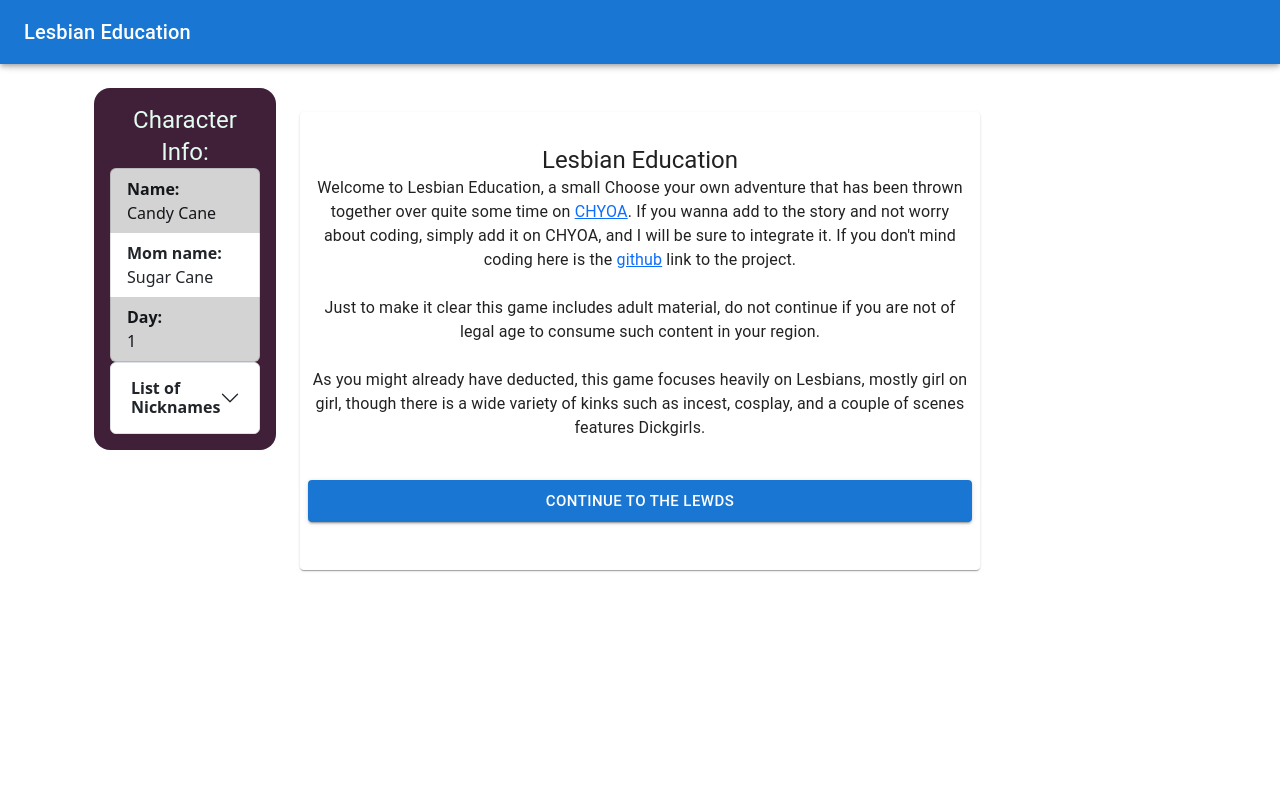
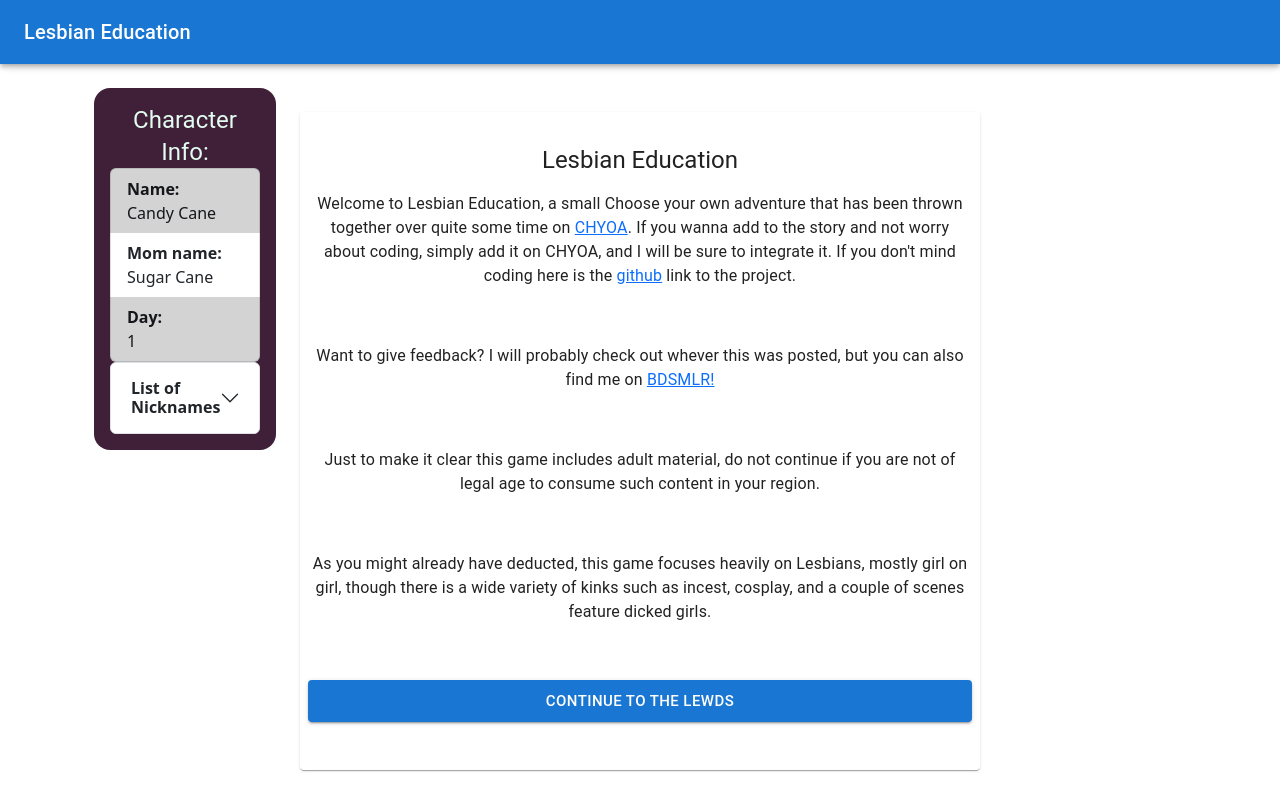
Before and after one commit to PuppySlut/LE, a React (Create React App) app: page / in a window 1280 px wide. Built offline with nearby package versions, Linux system fonts and the light colour scheme; a web font is replaced by a local one.

Commit message:
Update Landing.js

```diff
--- a/src/components/Landing.js
+++ b/src/components/Landing.js
@@ -11,7 +11,7 @@ const Landing = (props) => {
       <Typography variant="h5" align="center">
         Lesbian Education
       </Typography>
-      <Typography align="center">
+      <Typography align="center" className="my-3">
         Welcome to Lesbian Education, a small Choose your own adventure that has
         been thrown together over quite some time on{" "}
         <a
@@ -34,15 +34,27 @@ const Landing = (props) => {
         link to the project.
       </Typography>
       <br />
-      <Typography align="center">
+      <Typography align="center" className="my-3">
+        Want to give feedback? I will probably check out whever this was posted,
+        but you can also find me on{" "}
+        <a
+          target="_blank"
+          rel="noopener noreferrer"
+          href="https://bdsmlr.com/blog/MostlyLesbianLewds"
+        >
+          BDSMLR!
+        </a>
+      </Typography>
+      <br />
+      <Typography align="center" className="my-3">
         Just to make it clear this game includes adult material, do not continue
         if you are not of legal age to consume such content in your region.
       </Typography>
       <br />
-      <Typography align="center">
+      <Typography align="center" className="my-3">
         As you might already have deducted, this game focuses heavily on
         Lesbians, mostly girl on girl, though there is a wide variety of kinks
-        such as incest, cosplay, and a couple of scenes features Dickgirls.
+        such as incest, cosplay, and a couple of scenes feature dicked girls.
       </Typography>
       <br />
       <Button
```
